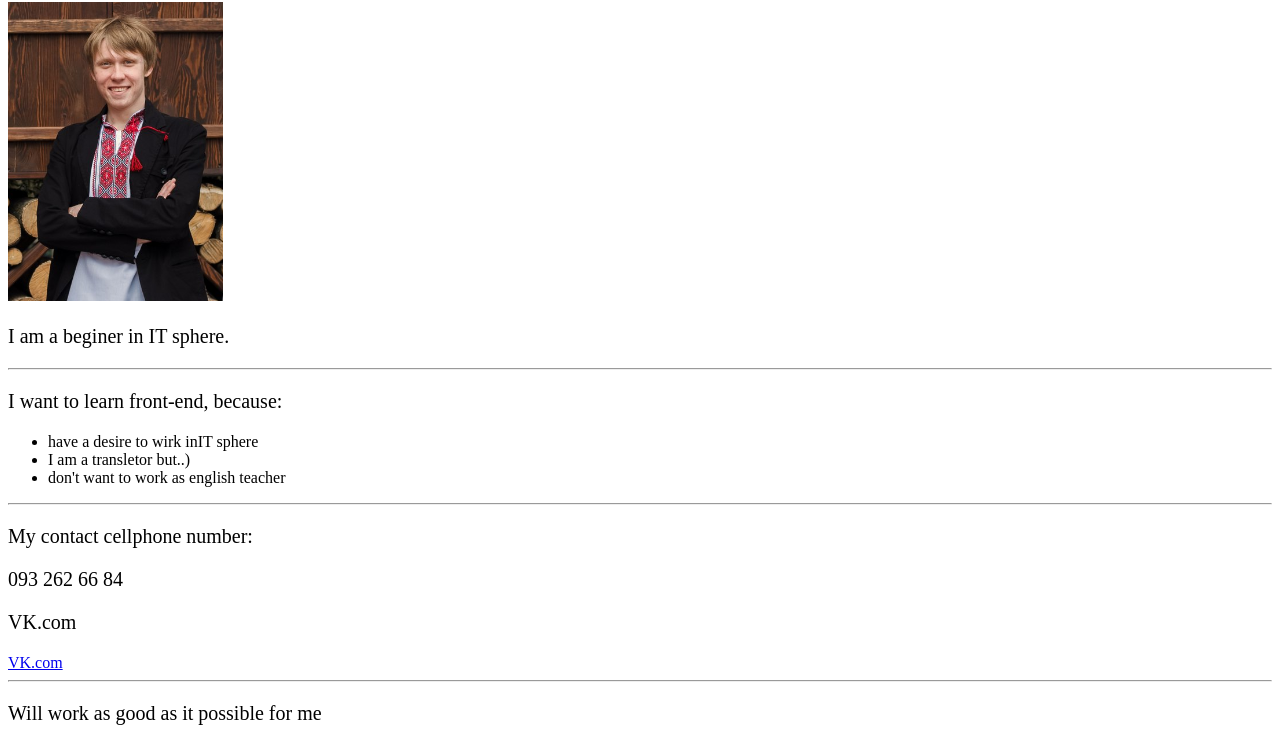
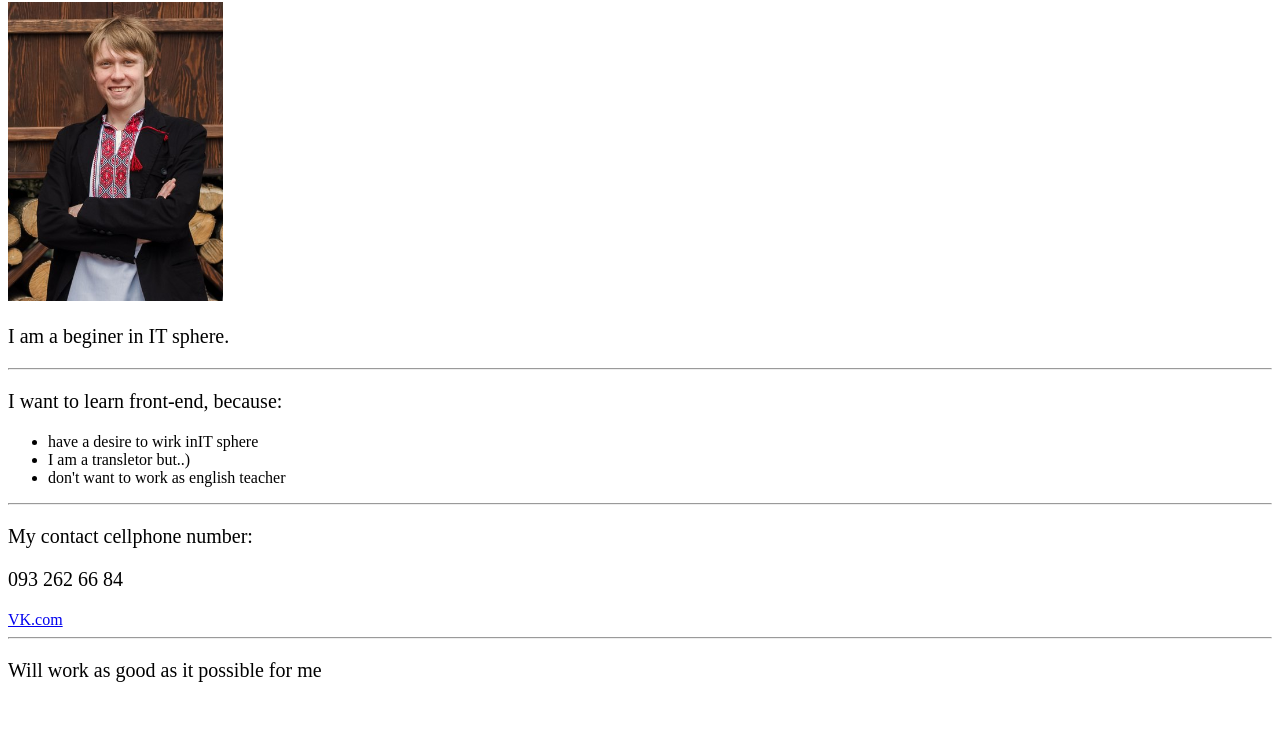
Before and after one commit to MaksPorvatov/MaksPorvatov.github.io, a plain HTML site: page GoIT/markup/home/lesson1/www/Task1.html in a window 1280 px wide. Shown: the part 78-823 px from the top of the page. After the commit the page ends 800 px from the top, so only its background shows below. Drawn offline with Linux system fonts and the light colour scheme.

Commit message:
Update Task1.html

```diff
--- a/GoIT/markup/home/lesson1/www/Task1.html
+++ b/GoIT/markup/home/lesson1/www/Task1.html
@@ -25,7 +25,6 @@
 
     <p>My contact cellphone number:</p>
     <p>093 262 66 84</p>
-    <p>VK.com</p>
     <a target="_blank" href="https://vk.com/just_smile_to_the_world">VK.com</a>
 
   <hr>
```
